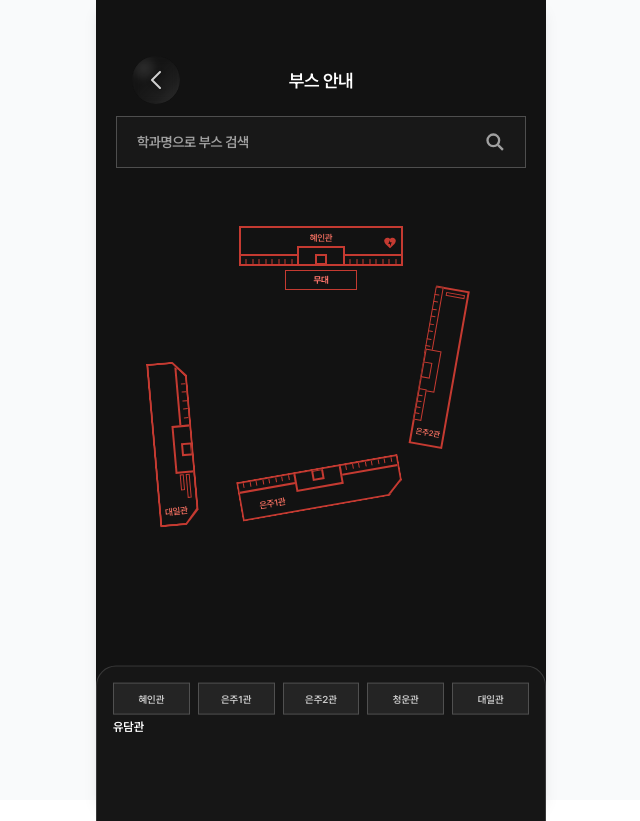
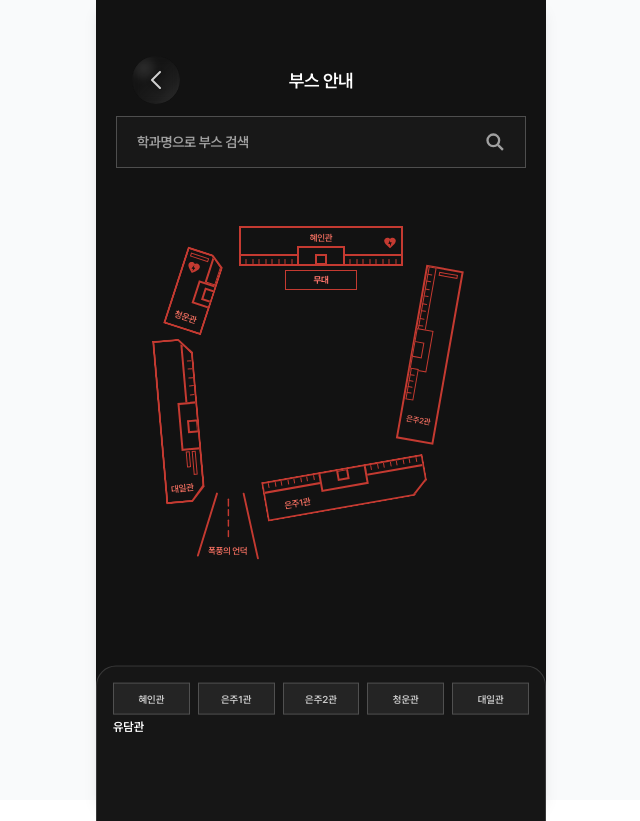
Before and after one commit to LikeLion-SKU/festival-fe, a React (Vite) app: page /booth-map in a window 1280 px wide. Shown: the whole page, without its empty margins (319-959 px from the left). Built offline with nearby package versions, Linux system fonts and the light colour scheme.

Commit message:
🎨 Design: 폭풍의 언덕 컴포넌트 추가

```diff
--- a/src/components/Booth/BoothMap.jsx
+++ b/src/components/Booth/BoothMap.jsx
@@ -1,7 +1,9 @@
+import Cheongun from '@/components/Booth/Cheongun';
 import Daeil from '@/components/Booth/Daeil';
 import Eunju1 from '@/components/Booth/Eunju1';
 import Eunju2 from '@/components/Booth/Eunju2';
 import Hyein from '@/components/Booth/Hyein';
+import Pokpung from '@/components/Booth/Pokpung';
 
 /**
  * 부스 지도 영역
@@ -13,20 +15,29 @@ export default function BoothMap({ activeBuildingId, onSelectBuilding }) {
       <div className="pointer-events-auto absolute left-1/2 top-[8%] z-10 -translate-x-1/2">
         <Hyein active={activeBuildingId === 'hyein'} onClick={() => onSelectBuilding?.('hyein')} />
       </div>
-      <div className="pointer-events-auto absolute left-[18%] top-[34%] z-10">
+      <div className="pointer-events-auto absolute left-[10%] top-[18%] z-10">
+        <Cheongun
+          active={activeBuildingId === 'cheongun'}
+          onClick={() => onSelectBuilding?.('cheongun')}
+        />
+      </div>
+      <div className="pointer-events-auto absolute left-[24%] top-[34%] z-10">
         <Eunju1
           active={activeBuildingId === 'eunju1'}
           onClick={() => onSelectBuilding?.('eunju1')}
         />
       </div>
-      <div className="pointer-events-auto absolute left-[59%] top-[36%] z-10">
+      <div className="pointer-events-auto absolute left-[55%] top-[33%] z-10">
         <Eunju2
           active={activeBuildingId === 'eunju2'}
           onClick={() => onSelectBuilding?.('eunju2')}
         />
       </div>
-      <div className="pointer-events-auto absolute left-[-5%] top-[52%] z-10">
+      <div className="pointer-events-auto absolute left-[-3.5%] top-[47%] z-10">
         <Daeil active={activeBuildingId === 'daeil'} onClick={() => onSelectBuilding?.('daeil')} />
+      </div>
+      <div className="pointer-events-none absolute left-[20%] top-[65%] z-10">
+        <Pokpung />
       </div>
     </div>
   );
--- a/src/components/Booth/Cheongun.jsx
+++ b/src/components/Booth/Cheongun.jsx
@@ -1,10 +1,123 @@
-/** 청운관 건물 라벨 (부스 지도용, 건물 각도에 맞춘 회전) */
-export default function Cheongun() {
+import clsx from 'clsx';
+
+import AedIcon from '../../assets/icons/aed.svg?react';
+
+const BG_DEFAULT = '#121212';
+const BG_ACTIVE = '#C43A31';
+/** 우측 하단 모서리만 비스듬히 깎임 */
+const CORNER_NOTCH = 'polygon(0 0, 100% 0, 100% 66%, 88% 100%, 0 100%)';
+
+const SIDE_RECT_CLASS =
+  'relative box-border flex h-[0.75rem] w-[3.05rem] shrink-0 border-2 border-solid border-[#C43A31] bg-[#121212]';
+
+/**
+ * 청운관 (부스 지도용) — 혜인관과 동일 칩 구조 + AED
+ * @param {{ active?: boolean; onClick?: () => void; className?: string }} props
+ */
+export default function Cheongun({ active = false, onClick, className }) {
+  const panelBg = active ? BG_ACTIVE : BG_DEFAULT;
+  const wrapperClass = clsx(
+    'relative inline-flex flex-col items-center gap-[0.25rem] rotate-[-72deg]',
+    className
+  );
+
+  const frameClass = clsx(
+    'relative box-border h-[2.5rem] w-[5.05rem] shrink-0 appearance-none overflow-hidden bg-[#C43A31] p-[2px] outline-none ring-0 transition-[box-shadow] duration-200 focus:outline-none focus-visible:outline-none',
+    onClick && 'cursor-pointer select-none',
+    active && 'z-30 shadow-[0_0_12px_rgba(196,58,49,0.45)]'
+  );
+
+  const labelClass = clsx(
+    'text-[0.5625rem] font-semibold leading-none tracking-[-0.03em] [font-family:Pretendard]',
+    active ? 'text-white' : 'text-[#E66A5C]'
+  );
+
+  const inner = (
+    <div className="flex h-full w-full flex-col px-[0px] pb-[1px] pt-[5px]">
+      <div className="flex shrink-0 justify-center">
+        <span
+          className={clsx(
+            labelClass,
+            'inline-block translate-x-[-27px] translate-y-[8px] rotate-[90deg]'
+          )}
+        >
+          청운관
+        </span>
+      </div>
+      {/* 중앙·사이드 각각 absolute → 너비·flex 영향 분리 */}
+      <div className="relative mt-auto h-[1.35rem] w-full shrink-0 translate-y-[3px]">
+        <div
+          className="absolute bottom-0 left-[calc(50%+00px)] z-10 flex h-[1.25rem] w-[1.5rem] -translate-x-1/2 items-end justify-center border-2 border-solid bg-[#121212] pb-[1px]"
+          style={{ borderColor: '#C43A31' }}
+          aria-hidden
+        >
+          <div className="box-border h-[0.7rem] w-[0.8rem] translate-y-[3px] border-2 border-solid border-[#C43A31] bg-[#121212]" />
+        </div>
+        <div
+          className={clsx(
+            SIDE_RECT_CLASS,
+            'absolute bottom-0 left-[calc(50%+0.65rem)] translate-y-[8px]'
+          )}
+          style={{ borderColor: active ? 'transparent' : '#C43A31' }}
+          aria-hidden
+        />
+      </div>
+      <div
+        className="absolute right-[10px] top-[3px] flex items-center justify-center rotate-[90deg]"
+        aria-hidden
+      >
+        <AedIcon
+          width="14"
+          height="14"
+          className={active ? '[&_path]:fill-[#121212]' : '[&_path]:fill-[#C43A31]'}
+        />
+      </div>
+      <div
+        className="absolute right-[3px] top-[2.5px] box-border h-[1.2rem] w-[0.25rem] shrink-0 rotate-[0deg] border-1 border-solid bg-[#121212]"
+        style={{ borderColor: active ? 'transparent' : '#C43A31' }}
+        aria-hidden
+      />
+    </div>
+  );
+
+  if (onClick) {
+    return (
+      <button
+        type="button"
+        onClick={onClick}
+        aria-pressed={active}
+        aria-label="청운관"
+        className={wrapperClass}
+      >
+        <div
+          className={frameClass}
+          style={{ clipPath: CORNER_NOTCH, WebkitClipPath: CORNER_NOTCH }}
+        >
+          <div
+            className="relative h-full w-full overflow-hidden"
+            style={{
+              backgroundColor: panelBg,
+              clipPath: CORNER_NOTCH,
+              WebkitClipPath: CORNER_NOTCH,
+            }}
+          >
+            {inner}
+          </div>
+        </div>
+      </button>
+    );
+  }
+
   return (
-    <div className="-rotate-[12deg] inline-flex items-center justify-center border border-[#C43A31] bg-[rgba(10,10,10,0.6)] px-6 py-2 shadow-[inset_0_0_0_1px_rgba(196,58,49,0.25)]">
-      <span className="text-[0.8125rem] font-semibold leading-none tracking-[-0.02em] text-[#E66A5C] [font-family:Pretendard]">
-        청운관
-      </span>
+    <div className={wrapperClass}>
+      <div className={frameClass} style={{ clipPath: CORNER_NOTCH, WebkitClipPath: CORNER_NOTCH }}>
+        <div
+          className="relative h-full w-full overflow-hidden"
+          style={{ backgroundColor: panelBg, clipPath: CORNER_NOTCH, WebkitClipPath: CORNER_NOTCH }}
+        >
+          {inner}
+        </div>
+      </div>
     </div>
   );
 }
--- a/src/components/Booth/Eunju2.jsx
+++ b/src/components/Booth/Eunju2.jsx
@@ -70,7 +70,7 @@ export default function Eunju2({ active = false, onClick, className }) {
   );
 
   const shellClass = clsx(
-    'relative box-border h-[2.15rem] w-[10rem] shrink-0 rotate-[100deg] border-2 border-solid border-[#C43A31] transition-[background-color,box-shadow,transform] duration-200',
+    'relative box-border h-[2.35rem] w-[11rem] shrink-0 rotate-[100deg] border-2 border-solid border-[#C43A31] transition-[background-color,box-shadow,transform] duration-200',
     onClick && 'cursor-pointer select-none',
     active && 'z-30 shadow-[0_0_12px_rgba(196,58,49,0.45)]',
     className
--- /dev/null
+++ b/src/components/Booth/Pokpung.jsx
@@ -0,0 +1,90 @@
+import clsx from 'clsx';
+
+const STROKE = '#C43A31';
+
+/** @typedef {{ x1: number; y1: number; x2: number; y2: number }} LineSegment */
+
+/** 왼쪽 변 기본값 — 끝점만 바꾸면 길이·기울기 조절 */
+const DEFAULT_LEFT_EDGE = { x1: 2, y1: 75, x2: 22, y2: 10 };
+
+/** 오른쪽 변 기본값 */
+const DEFAULT_RIGHT_EDGE = { x1: 65, y1: 78, x2: 50, y2: 10 };
+
+/** 가운데 짧은 실선 4개 — 세그먼트·간격 모두 짧게(7+4씩) */
+const DEFAULT_CENTER_SEGMENTS = [
+  { x1: 34, y1: 55, x2: 34, y2: 49 },
+  { x1: 34, y1: 44, x2: 34, y2: 38 },
+  { x1: 34, y1: 33, x2: 34, y2: 27 },
+  { x1: 34, y1: 23, x2: 34, y2: 16 },
+];
+
+/**
+ * 폭풍의 언덕 (부스 지도용, 장식 전용 — 비클릭·선택 없음)
+ * @param {{
+ *   className?: string;
+ *   leftLine?: LineSegment;
+ *   rightLine?: LineSegment;
+ *   centerSegments?: LineSegment[];
+ *   viewBox?: string;
+ * }} props
+ */
+export default function Pokpung({
+  className,
+  leftLine = DEFAULT_LEFT_EDGE,
+  rightLine = DEFAULT_RIGHT_EDGE,
+  centerSegments = DEFAULT_CENTER_SEGMENTS,
+  viewBox = '0 0 68 88',
+}) {
+  return (
+    <div
+      className={clsx(
+        'pointer-events-none relative inline-flex flex-col items-center select-none',
+        className
+      )}
+      aria-hidden
+    >
+      <div className="relative w-[3.75rem] overflow-visible pb-[1.125rem] pt-1">
+        <svg
+          className="mx-auto block h-[5.25rem] w-[4.05rem]"
+          viewBox={viewBox}
+          fill="none"
+          aria-hidden
+        >
+          <line
+            x1={leftLine.x1}
+            y1={leftLine.y1}
+            x2={leftLine.x2}
+            y2={leftLine.y2}
+            stroke={STROKE}
+            strokeWidth="2"
+            strokeLinecap="round"
+          />
+          {centerSegments.map((seg, i) => (
+            <line
+              key={i}
+              x1={seg.x1}
+              y1={seg.y1}
+              x2={seg.x2}
+              y2={seg.y2}
+              stroke={STROKE}
+              strokeWidth="1.5"
+              strokeLinecap="round"
+            />
+          ))}
+          <line
+            x1={rightLine.x1}
+            y1={rightLine.y1}
+            x2={rightLine.x2}
+            y2={rightLine.y2}
+            stroke={STROKE}
+            strokeWidth="2"
+            strokeLinecap="round"
+          />
+        </svg>
+        <span className="absolute bottom-0 left-1/2 rotate-[0.5deg] w-[max-content] max-w-[6rem] -translate-x-[18px] -translate-y-[30px] text-center text-[0.5625rem] font-semibold leading-tight tracking-[-0.03em] text-[#E66A5C] [font-family:Pretendard]">
+          폭풍의 언덕
+        </span>
+      </div>
+    </div>
+  );
+}
```
